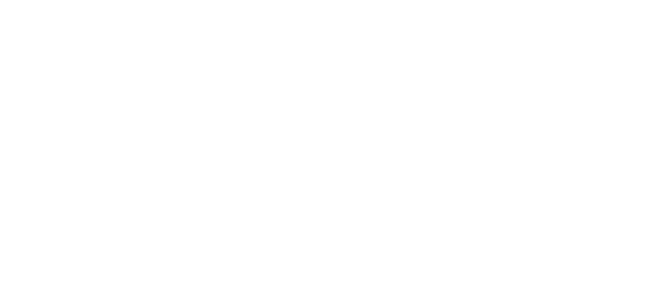
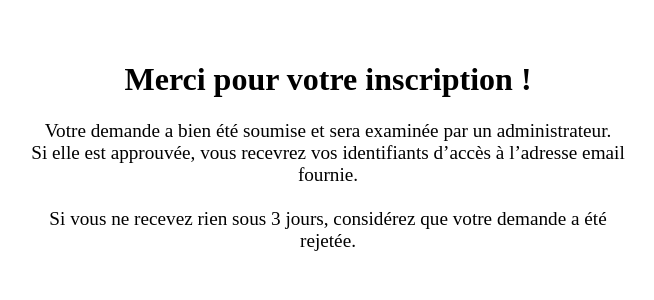
Before and after one commit to khouloudcherrat/carrer_ensat_website, an Angular app in the folder auth-frontend/: page /thank-you in a window 1280 px wide. Before the commit this address led to /. Shown: the top 300 px of the page, without its empty margins (312-966 px from the left). Built offline with nearby package versions, Linux system fonts and the light colour scheme.

Commit message:
feat: add thank you page after successful sign-up

```diff
--- a/auth-frontend/src/app/app.routes.ts
+++ b/auth-frontend/src/app/app.routes.ts
@@ -2,10 +2,12 @@ import { Routes } from '@angular/router';
 import { LoginComponent } from './auth/login/login.component';
 import { RegisterComponent } from './auth/register/register.component';
 import { UpdatePasswordComponent } from './auth/update-password/update-password.component';
+import { ThankYouComponent } from './auth/thank-you/thank-you.component';
 
 export const routes: Routes = [
   { path: 'login', component: LoginComponent },
   { path: 'register', component: RegisterComponent },
   { path: '', redirectTo: 'login', pathMatch: 'full' },
-  { path: 'update-password', component: UpdatePasswordComponent }
+  { path: 'update-password', component: UpdatePasswordComponent },
+  { path: 'thank-you', component: ThankYouComponent }
 ];
--- a/auth-frontend/src/app/auth/register/register.component.ts
+++ b/auth-frontend/src/app/auth/register/register.component.ts
@@ -3,6 +3,7 @@ import { FormBuilder, FormGroup, Validators } from '@angular/forms';
 import { AuthService } from '../auth.service';
 import { CommonModule } from '@angular/common';
 import { ReactiveFormsModule } from '@angular/forms';
+import { Router } from '@angular/router';
 
 @Component({
   selector: 'app-register',
@@ -15,7 +16,7 @@ export class RegisterComponent {
   registerForm: FormGroup;
   role: string = '';
 
-  constructor(private fb: FormBuilder, private authService: AuthService) {
+  constructor(private fb: FormBuilder, private authService: AuthService, private router: Router) {
     this.registerForm = this.fb.group({
       firstName: ['', Validators.required],
       lastName: ['', Validators.required],
@@ -76,6 +77,7 @@ export class RegisterComponent {
       this.authService.signUp(payload).subscribe({
         next: response => {
           console.log('Inscription réussie ✅', response);
+          this.router.navigate(['/thank-you']);
         },
         error: err => {
           console.error('Erreur d’inscription ❌', err);
--- /dev/null
+++ b/auth-frontend/src/app/auth/thank-you/thank-you.component.html
@@ -0,0 +1,8 @@
+<div style="text-align: center; padding: 2rem;">
+    <h1>Merci pour votre inscription !</h1>
+    <p style="font-size: 1.2rem; max-width: 600px; margin: auto;">
+      Votre demande a bien été soumise et sera examinée par un administrateur.<br>
+      Si elle est approuvée, vous recevrez vos identifiants d’accès à l’adresse email fournie.<br><br>
+      Si vous ne recevez rien sous 3 jours, considérez que votre demande a été rejetée.
+    </p>
+  </div>
```
Also changed, not shown: auth-frontend/src/app/auth/thank-you/thank-you.component.ts (added, +11 -0 lines), auth-frontend/src/app/auth/thank-you/thank-you.component.css (added), 1 other file (tests, documents, lock files or other folders).
